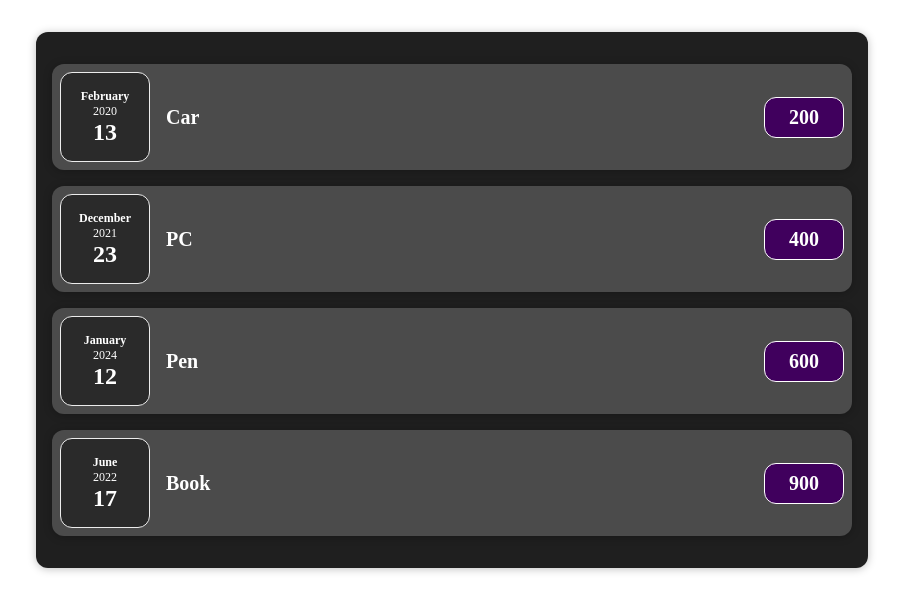
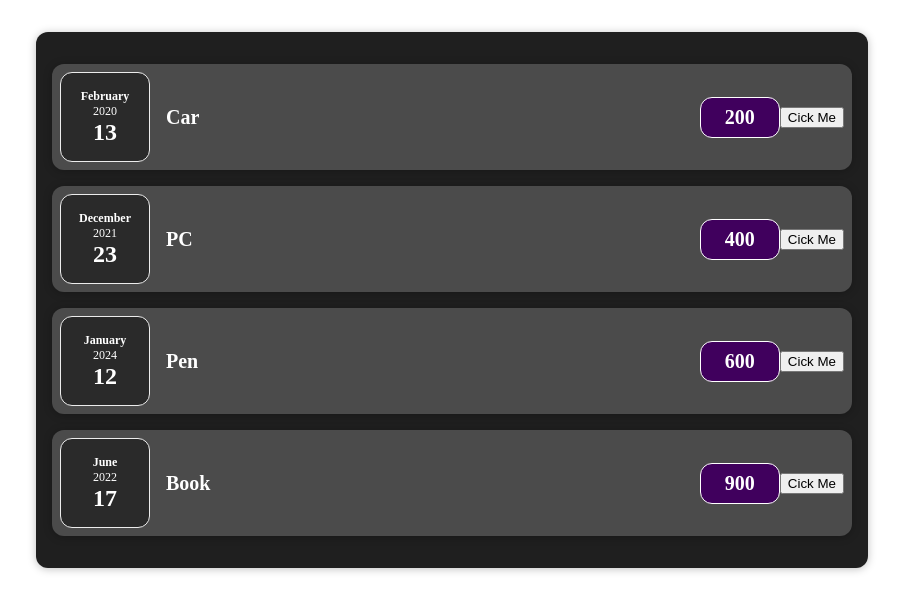
Before and after one commit to eaesmat/react-prac, a React (Create React App) app: page / in a window 1280 px wide. Shown: the top 612 px of the page, without its empty margins (188-1091 px from the left). Built offline with nearby package versions, Linux system fonts and the light colour scheme.

Commit message:
Add even handler to react app

```diff
--- a/src/Components/Expenses/ExpenseItem.js
+++ b/src/Components/Expenses/ExpenseItem.js
@@ -3,6 +3,10 @@ import Card from '../UI/Card';
 import './ExpenseItem.css';
 
 const ExpenseItem = (props) => {
+
+  const clickHandler = () => {
+    console.log('clickHandler');
+  };
     return (
         <Card className='expense-item'>
             <div className=''>
@@ -15,6 +19,7 @@ const ExpenseItem = (props) => {
             <div className='expense-item__price'>
                 {props.amount}
             </div>
+            <button onClick={clickHandler}>Cick Me </button>
         </Card>
     );
 }
```
